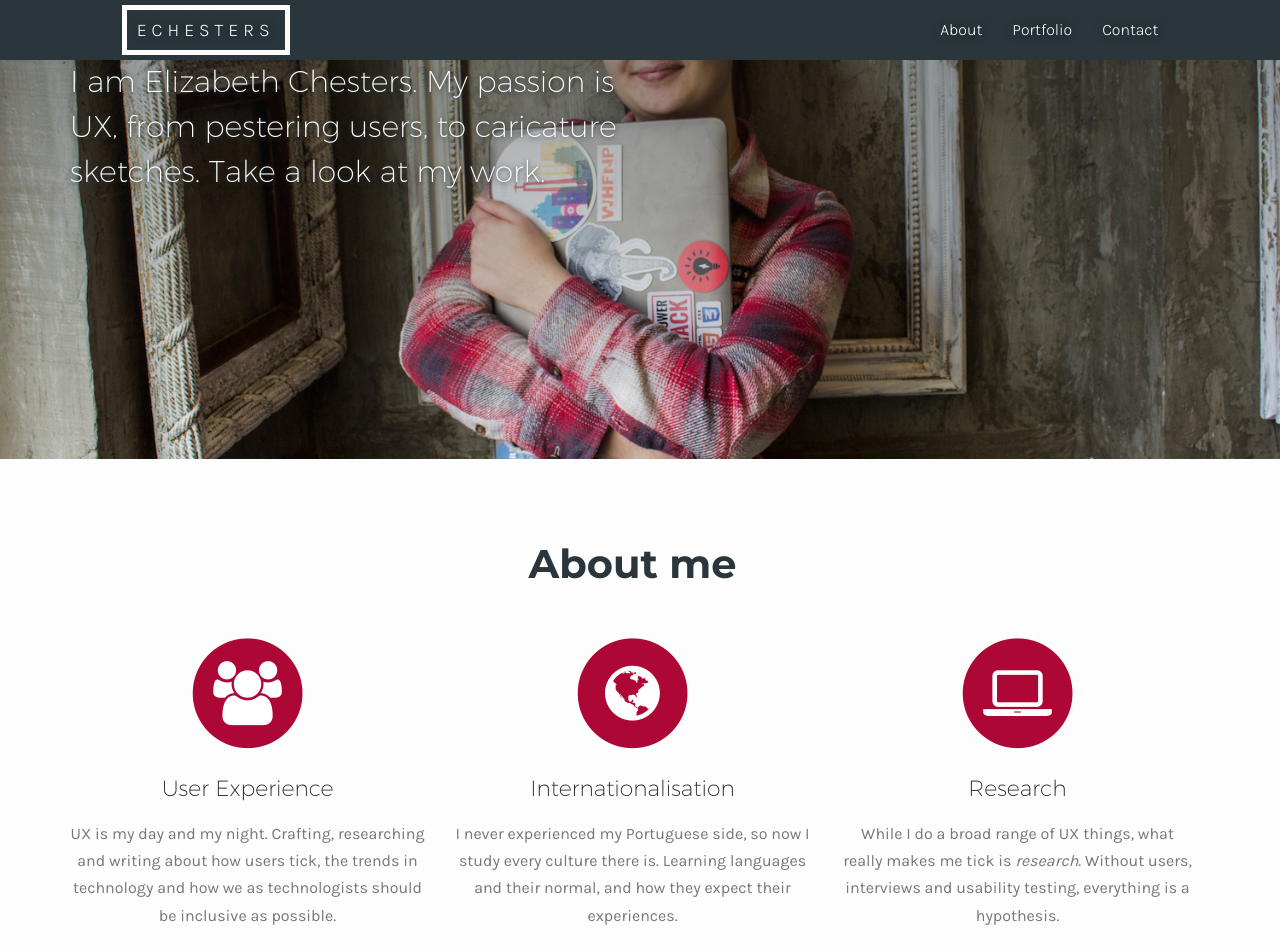
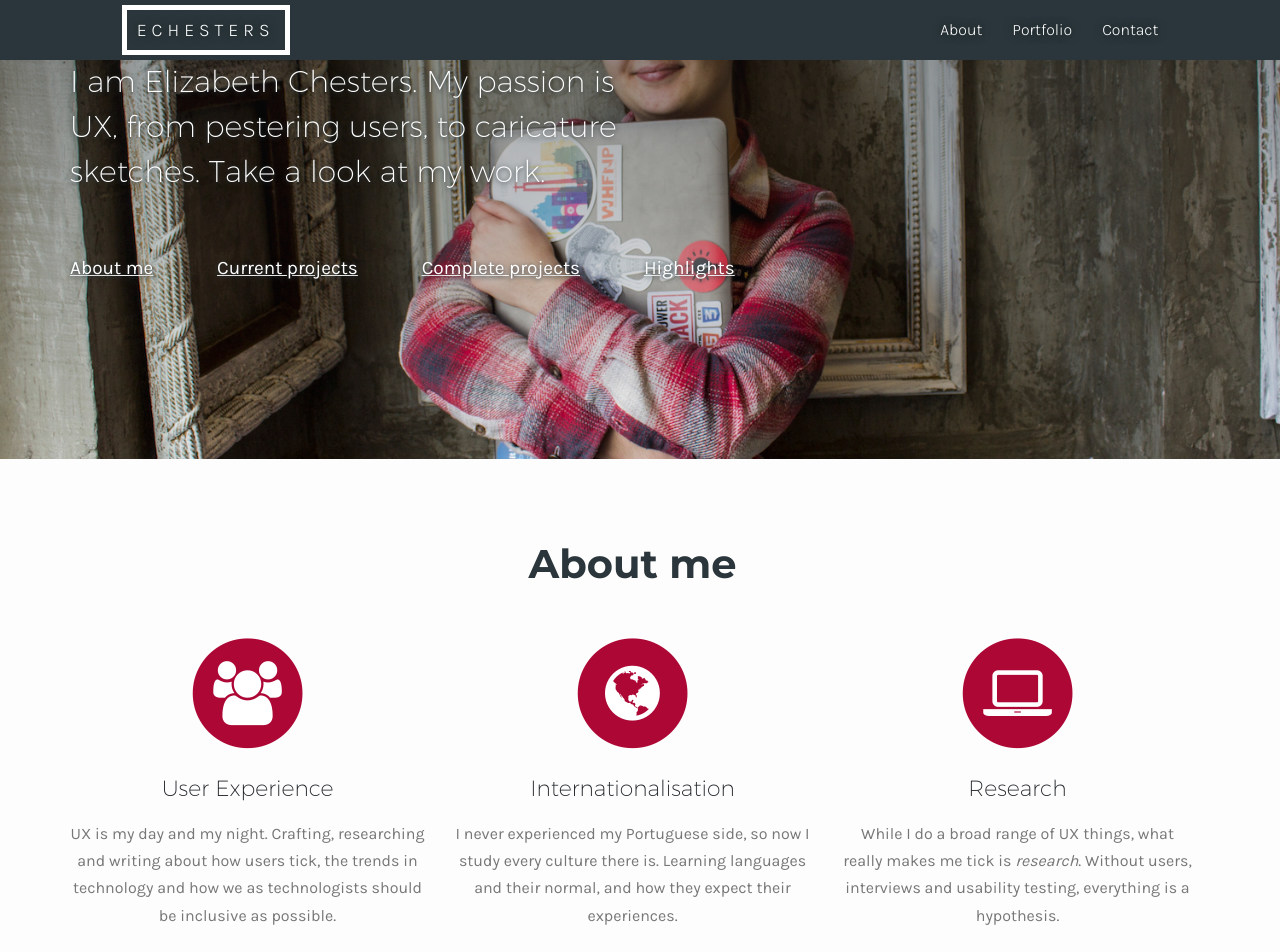
Before and after one commit to EChesters/echesters.github.io, a Jekyll site: the page built from portfolio.html, in a window 1280 px wide and 1400 px high, scrolled down 221 px. Shown: the top 952 px of the window. Built offline with Jekyll 4.4.1, drawn with Linux system fonts in a browser that asks for light colours; nearby versions of some CDN libraries.

Commit message:
Added in page navigation for portfolio and IDs for all sections

```diff
--- a/_includes/_portfolio/about.html
+++ b/_includes/_portfolio/about.html
@@ -2,7 +2,7 @@
     <div class="container">
         <div class="row">
             <div class="col-lg-12 text-center">
-                <h2 class="section-heading">About me</h2>
+                <h2 class="section-heading" id="about">About me</h2>
             </div>
         </div>
         <div class="row text-center add-margin top">
--- a/_includes/_portfolio/complete-projects.html
+++ b/_includes/_portfolio/complete-projects.html
@@ -1,4 +1,4 @@
-<section id="portfolio">
+<section id="complete">
   <div class="container">
     <div class="row">
       <div class="col-lg-12 text-center">
--- a/_includes/_portfolio/current-projects.html
+++ b/_includes/_portfolio/current-projects.html
@@ -1,4 +1,4 @@
-<section id="portfolio" class="bg-light-gray">
+<section id="current" class="bg-light-gray">
   <div class="container">
     <div class="row">
       <div class="col-lg-12 text-center">
--- a/_includes/_portfolio/header-portfolio.html
+++ b/_includes/_portfolio/header-portfolio.html
@@ -3,6 +3,14 @@
     <div class="intro-text">
       <div class="intro-lead-in"><h1>UX Portfolio</h1></div>
       <div class="intro-heading col-xs-12 col-sm-7 col-md-6 remove-padding left"><h2>I am Elizabeth Chesters. My passion is UX, from pestering users, to caricature sketches. Take a look at my work.</h2></div>
+      <div class="col-xs-12 no-padding add-margin top">
+        <ul class="portfolio-nav no-padding no-margin">
+          <li><a href="#about">About me</a></li>
+          <li><a href="#current">Current projects</a></li>
+          <li><a href="#complete">Complete projects</a></li>
+          <li><a href="#highlights">Highlights</a></li>
+        </ul>
+      </div>
     </div>
   </div>
 </header>
--- a/_includes/_portfolio/skills.html
+++ b/_includes/_portfolio/skills.html
@@ -1,4 +1,4 @@
-<section id="about" class="bg-light-gray">
+<section id="highlights" class="bg-light-gray">
   <div class="container">
     <div class="row">
       <div class="col-lg-12 text-center">
--- a/_sass/_portfolio.scss
+++ b/_sass/_portfolio.scss
@@ -551,3 +551,23 @@ aside.clients img {
         min-height: 100%;
     }
 }
+
+/* IN PAGE NAV */
+
+ul.portfolio-nav {
+    list-style: none;
+
+    li {
+        display: inline-block;
+
+        a {
+            padding-right: calc( #{$spacing-unit} * 2);
+            color: $actual-white;
+            font-size: 19px;
+
+            &:hover {
+                color: $nav-hover;
+            }
+        }
+    }
+}
```
Lines whose indentation alone changed are shown as unchanged.
